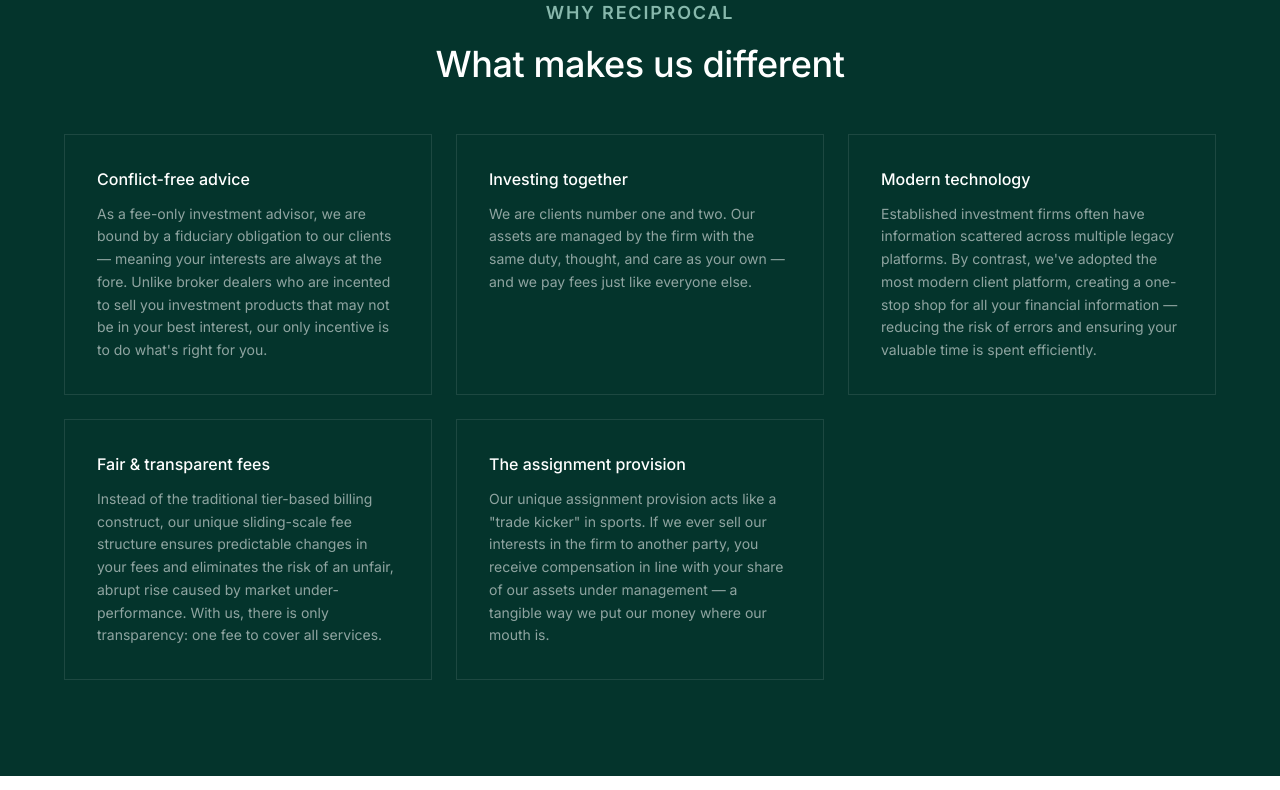
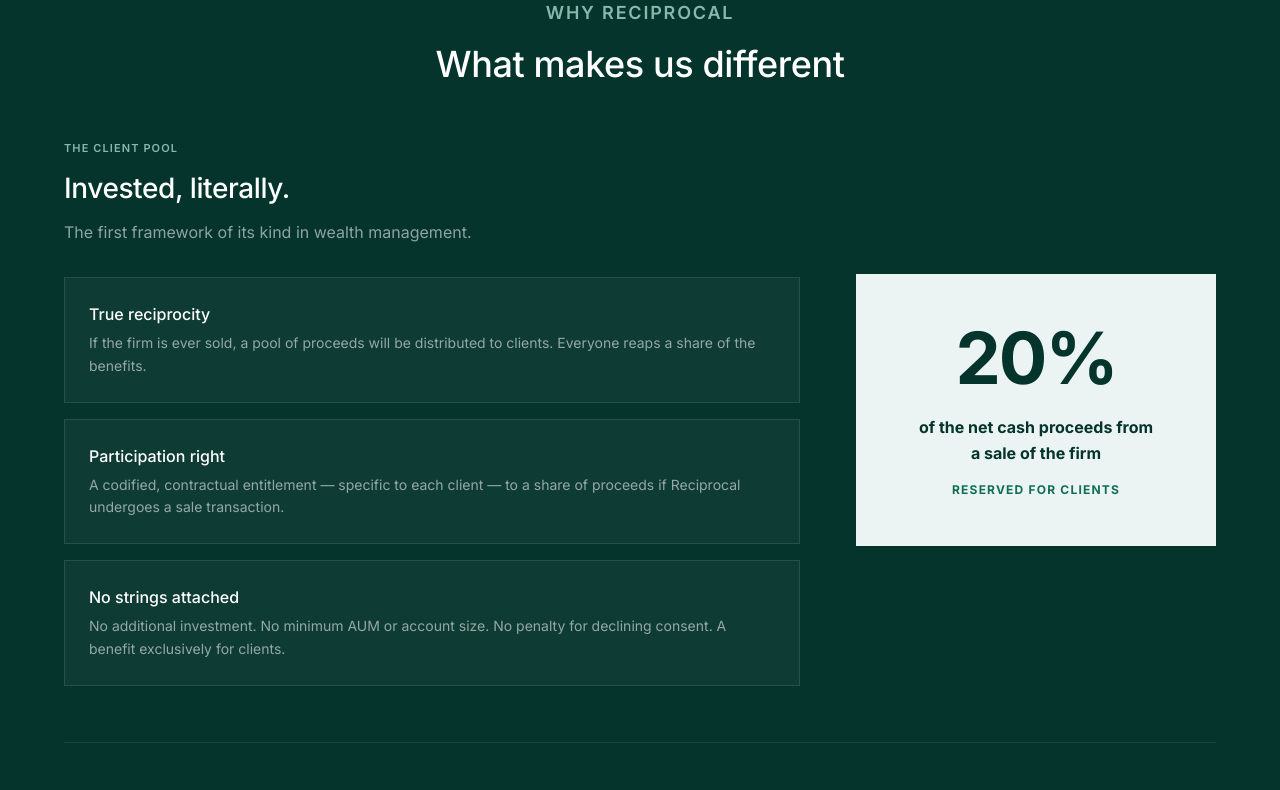
Before and after one commit to smchud/reciprocal-wealth-sam, a Next.js app: page /concept-b in a window 1280 px wide. Shown: the part 1760-2550 px from the top of the page. Built offline with nearby package versions, Linux system fonts and the light colour scheme.

Commit message:
Add files via upload

```diff
--- a/src/app/concept-b/page.tsx
+++ b/src/app/concept-b/page.tsx
@@ -5,7 +5,7 @@
 import FAQAccordion from "@/components/shared/FAQAccordion";
 import ContactForm from "@/components/shared/ContactForm";
 import { values } from "@/data/values";
-import { differentiators } from "@/data/differentiators";
+import { differentiators, clientPool } from "@/data/differentiators";
 import { founders, ourStory } from "@/data/founders";
 import { faqs } from "@/data/faqs";
 import { siteConfig } from "@/data/siteConfig";
@@ -126,16 +126,55 @@
               What makes us different
             </h2>
           </FadeIn>
-          <div className="mt-12 grid grid-cols-1 md:grid-cols-2 lg:grid-cols-3 gap-6">
-            {differentiators.map((diff, i) => (
+
+          {/* The Client Pool — lead differentiator */}
+          <div className="mt-12 grid grid-cols-1 lg:grid-cols-[1fr_360px] gap-8 lg:gap-14 items-center">
+            <FadeIn>
+              <span className="inline-block text-[11px] font-semibold uppercase tracking-[0.1em] text-forest-50">
+                {clientPool.label}
+              </span>
+              <h3 className="mt-3 text-2xl md:text-[28px] font-medium tracking-[-0.4px] text-white">
+                {clientPool.heading}
+              </h3>
+              <p className="mt-3 text-sm md:text-base text-white/55 leading-relaxed">
+                {clientPool.tagline}
+              </p>
+              <div className="mt-8 space-y-4">
+                {clientPool.points.map((point) => (
+                  <div key={point.title} className="border border-white/10 bg-white/[0.04] p-6">
+                    <h4 className="text-base font-medium text-white">
+                      {point.title}
+                    </h4>
+                    <p className="mt-1.5 text-sm text-white/55 leading-relaxed">
+                      {point.description}
+                    </p>
+                  </div>
+                ))}
+              </div>
+            </FadeIn>
+            <FadeIn delay={150}>
+              <div className="bg-forest-10 p-10 md:p-12 text-center">
+                <p className="text-[64px] md:text-[72px] font-bold tracking-[-2px] text-deep-forest leading-none">
+                  {clientPool.stat}
+                </p>
+                <p className="mt-5 text-base font-bold text-deep-forest leading-relaxed max-w-[240px] mx-auto">
+                  {clientPool.statDescription}
+                </p>
+                <p className="mt-4 text-xs font-bold uppercase tracking-[0.1em] text-forest">
+                  {clientPool.statLabel}
+                </p>
+              </div>
+            </FadeIn>
+          </div>
+
+          <div className="mt-14 pt-12 border-t border-white/10 grid grid-cols-1 md:grid-cols-2 gap-6">
+            {differentiators
+              .filter((diff) => diff.title !== clientPool.label)
+              .map((diff, i) => (
               <FadeIn
                 key={diff.title}
                 delay={i * 80}
-                className={`border border-white/10 p-8 ${
-                  i === differentiators.length - 1 && differentiators.length % 3 !== 0
-                    ? "md:col-span-2 lg:col-span-1"
-                    : ""
-                }`}
+                className="border border-white/10 p-8"
               >
                 <h3 className="text-base font-medium text-white mb-3">
                   {diff.title}
--- a/src/app/concept-b/why-reciprocal/page.tsx
+++ b/src/app/concept-b/why-reciprocal/page.tsx
@@ -1,28 +1,10 @@
 import FadeIn from "@/components/shared/FadeIn";
 import SectionLabel from "@/components/shared/SectionLabel";
-import { differentiators } from "@/data/differentiators";
-
-const assignmentPoints = [
-  {
-    title: "True reciprocity",
-    description:
-      "Sam and Jake are the firm\u2019s first two paying clients. \u201CInvested together\u201D means just that.",
-  },
-  {
-    title: "Participation right",
-    description:
-      "A codified, contractual entitlement \u2014 specific to each client \u2014 to a share of proceeds if Reciprocal undergoes a sale transaction.",
-  },
-  {
-    title: "No strings attached",
-    description:
-      "No additional investment. No minimum AUM or account size. No penalty for declining consent. A benefit exclusively for clients.",
-  },
-];
+import { differentiators, clientPool } from "@/data/differentiators";
 
 export default function WhyReciprocalB() {
   const otherDifferentiators = differentiators.filter(
-    (diff) => diff.title !== "The assignment provision"
+    (diff) => diff.title !== clientPool.label
   );
 
   return (
@@ -44,25 +26,25 @@
         </div>
       </section>
 
-      {/* The Assignment Provision — dedicated section */}
+      {/* The Client Pool — dedicated section */}
       <section className="py-20 md:py-24">
         <div className="mx-auto max-w-[1200px] px-6">
           <div className="grid grid-cols-1 lg:grid-cols-[1fr_380px] gap-10 lg:gap-16 items-center">
             <FadeIn>
-              <SectionLabel>The Assignment Provision</SectionLabel>
+              <SectionLabel>{clientPool.label}</SectionLabel>
               <h2 className="mt-4 text-2xl md:text-[28px] font-medium tracking-[-0.4px] text-near-black">
-                Invested, literally.
+                {clientPool.heading}
               </h2>
               <p className="mt-4 text-sm md:text-base text-stone leading-relaxed">
-                The first framework of its kind in wealth management.
+                {clientPool.tagline}
               </p>
-              <div className="mt-8 space-y-6">
-                {assignmentPoints.map((point) => (
-                  <div key={point.title}>
-                    <h3 className="text-base font-medium text-near-black">
+              <div className="mt-8 grid grid-cols-1 gap-4">
+                {clientPool.points.map((point) => (
+                  <div key={point.title} className="bg-forest-10 p-6">
+                    <h3 className="text-base font-medium text-deep-forest">
                       {point.title}
                     </h3>
-                    <p className="mt-1.5 text-sm text-stone leading-relaxed">
+                    <p className="mt-1.5 text-sm text-near-black/70 leading-relaxed">
                       {point.description}
                     </p>
                   </div>
@@ -71,14 +53,14 @@
             </FadeIn>
             <FadeIn delay={150}>
               <div className="bg-deep-forest p-10 md:p-14 text-center">
-                <p className="text-[56px] md:text-[64px] font-light tracking-[-2px] text-white leading-none">
-                  20%
+                <p className="text-[64px] md:text-[72px] font-bold tracking-[-2px] text-white leading-none">
+                  {clientPool.stat}
                 </p>
-                <p className="mt-5 text-sm text-white/70 leading-relaxed max-w-[240px] mx-auto">
-                  of the net cash proceeds from a sale of the firm
+                <p className="mt-5 text-base font-bold text-white leading-relaxed max-w-[260px] mx-auto">
+                  {clientPool.statDescription}
                 </p>
-                <p className="mt-4 text-[11px] font-semibold uppercase tracking-[0.1em] text-forest-50">
-                  Reserved for clients
+                <p className="mt-4 text-xs font-bold uppercase tracking-[0.1em] text-forest-50">
+                  {clientPool.statLabel}
                 </p>
               </div>
             </FadeIn>
--- a/src/data/differentiators.ts
+++ b/src/data/differentiators.ts
@@ -25,8 +25,40 @@
       "Instead of the traditional tier-based billing construct, our unique sliding-scale fee structure ensures predictable changes in your fees and eliminates the risk of an unfair, abrupt rise caused by market under-performance. With us, there is only transparency: one fee to cover all services.",
   },
   {
-    title: "The assignment provision",
+    title: "The Client Pool",
     description:
-      "Our unique assignment provision acts like a \"trade kicker\" in sports. If we ever sell our interests in the firm to another party, you receive compensation in line with your share of our assets under management — a tangible way we put our money where our mouth is.",
+      "Our unique Client Pool acts like a \"trade kicker\" in sports. If we ever sell our interests in the firm to another party, you receive compensation in line with your share of our assets under management — a tangible way we put our money where our mouth is.",
   },
 ];
+
+export interface ClientPoolPoint {
+  title: string;
+  description: string;
+}
+
+/** Shared content for The Client Pool sections (home + Why Reciprocal). */
+export const clientPool = {
+  label: "The Client Pool",
+  heading: "Invested, literally.",
+  tagline: "The first framework of its kind in wealth management.",
+  stat: "20%",
+  statDescription: "of the net cash proceeds from a sale of the firm",
+  statLabel: "Reserved for clients",
+  points: [
+    {
+      title: "True reciprocity",
+      description:
+        "If the firm is ever sold, a pool of proceeds will be distributed to clients. Everyone reaps a share of the benefits.",
+    },
+    {
+      title: "Participation right",
+      description:
+        "A codified, contractual entitlement \u2014 specific to each client \u2014 to a share of proceeds if Reciprocal undergoes a sale transaction.",
+    },
+    {
+      title: "No strings attached",
+      description:
+        "No additional investment. No minimum AUM or account size. No penalty for declining consent. A benefit exclusively for clients.",
+    },
+  ] as ClientPoolPoint[],
+};
--- a/src/data/faqs.ts
+++ b/src/data/faqs.ts
@@ -20,7 +20,7 @@
       "We have a transparent fee structure that bills monthly at a percentage of assets under management. We use a sliding scale so that there are no sudden changes resulting from shifts in tiers.",
   },
   {
-    question: "What is the assignment provision?",
+    question: "What is the Client Pool?",
     answer:
       "If we sell our interests in the firm to another party, you will receive compensation in line with your share of our assets under management once you assign your assets to the new ownership. It acts like a \"trade kicker\" in sports — when a player is traded to another team, he receives a bump in salary in exchange for making the transition.",
   },
--- a/src/data/siteConfig.ts
+++ b/src/data/siteConfig.ts
@@ -3,7 +3,7 @@
   tagline: "Invested Together",
   email: "info@reciprocalwealth.com",
   phone: "617-947-4749",
-  address: "3 Edgefield Road, Waban, MA 02468",
+  address: "Medfield, MA | Waban, MA",
   clientPortalUrl: "#",
   disclosure:
     "Reciprocal Wealth Management LLC is a Registered Investment Advisor. This website is for informational purposes only and does not constitute an offer to sell or a solicitation of an offer to buy any security or investment product. Past performance is not indicative of future results.",
```
Also changed, not shown: public/images/logo-vertical-dark-transparent.png, public/images/logo-vertical-dark.png.
